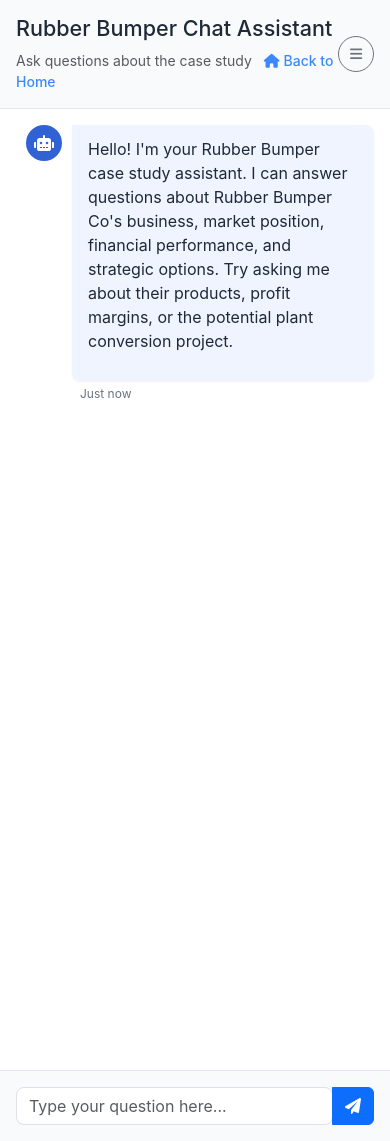
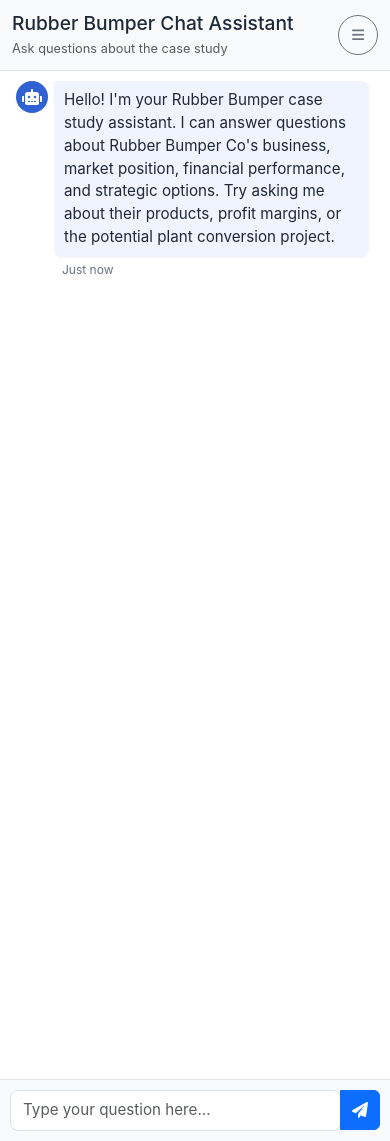
Before and after one commit to mrs1409/rubber-bumper, a Flask app: page /chat in a window 390 px wide. Run offline with Flask 3, Linux system fonts and the light colour scheme.

Commit message:
Describe what you changed

```diff
--- /dev/null
+++ b/static/css/mobile-optimizations.css
@@ -0,0 +1,284 @@
+/* Mobile Optimizations for Rubber Bumper Chatbot
+   Ensures proper responsive behavior across all mobile devices */
+
+/* Global mobile adjustments */
+@media (max-width: 991px) {
+    body {
+        overflow-x: hidden;
+        position: relative;
+        height: 100%;
+    }
+
+    /* Fix for vh-100 issues on mobile browsers */
+    .vh-100 {
+        height: 100%;
+        min-height: 100vh;
+        /* Use custom property as fallback */
+        min-height: calc(var(--vh, 1vh) * 100);
+        /* Use dynamic viewport height if supported */
+        min-height: 100dvh;
+    }
+
+    /* Improve text readability on small screens */
+    p, .small {
+        font-size: 0.95rem;
+        line-height: 1.5;
+    }
+
+    h4 {
+        font-size: 1.4rem;
+    }
+
+    h5 {
+        font-size: 1.1rem;
+    }
+}
+
+/* Specific mobile adjustments */
+@media (max-width: 767px) {
+    /* Sidebar improvements */
+    .sidebar {
+        position: fixed;
+        left: 0;
+        top: 0;
+        width: 85%;
+        max-width: 320px;
+        height: 100%;
+        z-index: 1050;
+        transform: translateX(-100%);
+        transition: transform 0.3s ease-in-out;
+        box-shadow: none;
+    }
+
+    .sidebar.show-sidebar {
+        transform: translateX(0);
+        box-shadow: 0 0 15px rgba(0, 0, 0, 0.2);
+    }
+
+    /* Sidebar toggle button */
+    #sidebar-toggle {
+        width: 40px;
+        height: 40px;
+        padding: 0;
+        display: flex;
+        align-items: center;
+        justify-content: center;
+    }
+
+    /* Chat container improvements */
+    .chat-container {
+        width: 100%;
+        padding-left: 0 !important;
+        padding-right: 0 !important;
+    }
+
+    /* Chat header */
+    .chat-header {
+        padding: 12px !important;
+    }
+
+    .chat-header h4 {
+        font-size: 1.2rem;
+        margin-bottom: 4px;
+    }
+
+    .chat-header p {
+        font-size: 0.8rem;
+    }
+
+    /* Back to home link */
+    .back-to-home {
+        display: none; /* Hide in header on mobile */
+    }
+
+    /* Message improvements */
+    .message-row {
+        margin-bottom: 16px;
+    }
+
+    .message-content {
+        max-width: 80%;
+    }
+
+    .avatar {
+        width: 32px;
+        height: 32px;
+        margin: 0 6px;
+    }
+
+    .message-bubble {
+        padding: 10px 12px;
+    }
+
+    .message-bubble p {
+        margin-bottom: 0;
+    }
+
+    /* Chat input area */
+    .chat-input-container {
+        padding: 10px !important;
+        position: sticky;
+        bottom: 0;
+        background-color: var(--surface-color);
+        z-index: 10;
+    }
+
+    #message-input {
+        font-size: 0.95rem;
+        padding: 8px 12px;
+    }
+
+    /* Suggested questions */
+    .question-item {
+        font-size: 0.85rem;
+        padding: 6px 10px;
+        margin-bottom: 6px;
+        white-space: normal;
+    }
+
+    /* Fix for sidebar content scrolling */
+    .sidebar-content {
+        overflow-y: auto;
+        -webkit-overflow-scrolling: touch;
+        padding-bottom: 20px;
+    }
+
+    /* Overlay for when sidebar is open */
+    .sidebar-overlay {
+        display: none;
+        position: fixed;
+        top: 0;
+        left: 0;
+        right: 0;
+        bottom: 0;
+        background-color: rgba(0, 0, 0, 0.5);
+        z-index: 1040;
+    }
+
+    .sidebar-overlay.active {
+        display: block;
+    }
+}
+
+/* Extra small devices */
+@media (max-width: 575px) {
+    .message-content {
+        max-width: 85%;
+    }
+
+    .message-bubble {
+        padding: 8px 10px;
+    }
+
+    .chat-messages {
+        padding: 10px !important;
+    }
+
+    /* Improve key facts display */
+    .key-facts {
+        padding: 10px !important;
+    }
+
+    .fact-item {
+        margin-bottom: 10px;
+    }
+
+    .fact-item h6 {
+        font-size: 0.85rem;
+    }
+
+    /* Fix for long words breaking layout */
+    .message-bubble p {
+        word-break: break-word;
+        hyphens: auto;
+    }
+}
+
+/* Fix for iOS Safari 100vh issue */
+@supports (-webkit-touch-callout: none) {
+    .vh-100 {
+        height: -webkit-fill-available;
+        min-height: -webkit-fill-available;
+    }
+
+    .sidebar, .chat-container {
+        height: -webkit-fill-available;
+        max-height: -webkit-fill-available;
+    }
+
+    .chat-messages {
+        /* Ensure chat messages don't overflow on iOS */
+        max-height: calc(100% - 120px);
+    }
+
+    /* Fix for iOS input focus issues */
+    .chat-input-container {
+        position: sticky;
+        bottom: 0;
+        z-index: 20;
+    }
+
+    /* Prevent content from being hidden behind the keyboard */
+    @media (max-height: 600px) {
+        .chat-messages {
+            max-height: calc(100% - 100px);
+        }
+    }
+}
+
+/* Fix for landscape mode */
+@media (max-height: 500px) and (orientation: landscape) {
+    .sidebar-header, .chat-header {
+        padding: 8px !important;
+    }
+
+    .sidebar-content {
+        padding-top: 8px !important;
+        padding-bottom: 8px !important;
+    }
+
+    .key-facts-section, .suggested-questions-section, .about-section {
+        margin-bottom: 10px !important;
+    }
+
+    .chat-messages {
+        padding-top: 8px !important;
+        padding-bottom: 8px !important;
+    }
+}
+
+/* Adjustments when mobile keyboard is visible */
+@media (max-width: 767px) {
+    .keyboard-visible .chat-messages {
+        /* Reduce padding to maximize visible content */
+        padding-top: 5px !important;
+        padding-bottom: 5px !important;
+    }
+
+    .keyboard-visible .message-row {
+        /* Reduce spacing between messages */
+        margin-bottom: 10px;
+    }
+
+    .keyboard-visible .chat-header {
+        /* Minimize header when keyboard is visible */
+        padding: 5px !important;
+    }
+
+    .keyboard-visible .chat-header h4 {
+        font-size: 1rem;
+        margin-bottom: 0;
+    }
+
+    .keyboard-visible .chat-header p {
+        display: none; /* Hide subtitle when keyboard is visible */
+    }
+
+    /* Ensure input is always visible above keyboard */
+    .keyboard-visible .chat-input-container {
+        position: sticky;
+        bottom: 0;
+        z-index: 30;
+        padding: 8px !important;
+    }
+}
--- a/static/css/styles.css
+++ b/static/css/styles.css
@@ -308,21 +308,110 @@ body {
 }
 
 /* Responsive adjustments */
+@media (max-width: 991px) {
+    /* Tablet adjustments */
+    .message-content {
+        max-width: 80%;
+    }
+
+    .chat-header h4 {
+        font-size: 1.4rem;
+    }
+
+    .chat-header p {
+        font-size: 0.9rem;
+    }
+
+    .sidebar-content {
+        padding-bottom: 20px;
+    }
+}
+
 @media (max-width: 768px) {
+    /* Mobile adjustments */
     .sidebar {
         position: fixed;
-        z-index: 1000;
-        width: 80%;
+        z-index: 1050;
+        width: 85%;
+        max-width: 320px;
         transform: translateX(-100%);
-        transition: transform 0.3s ease;
+        transition: transform 0.3s ease-in-out;
+        box-shadow: none;
     }
 
-    .sidebar.show {
+    .sidebar.show-sidebar {
         transform: translateX(0);
+        box-shadow: 0 0 15px rgba(0, 0, 0, 0.2);
     }
 
     .message-content {
         max-width: 85%;
+    }
+
+    .message-bubble {
+        padding: 10px 12px;
+    }
+
+    .message-bubble p {
+        margin-bottom: 0;
+    }
+
+    .avatar {
+        width: 32px;
+        height: 32px;
+        margin: 0 6px;
+    }
+
+    /* Improve chat input on mobile */
+    .chat-input-container {
+        position: sticky;
+        bottom: 0;
+        background-color: var(--surface-color);
+        z-index: 10;
+        padding: 10px !important;
+    }
+
+    #message-input {
+        font-size: 16px; /* Prevent iOS zoom on focus */
+    }
+
+    #send-btn {
+        width: 40px;
+        height: 40px;
+        padding: 0;
+        display: flex;
+        align-items: center;
+        justify-content: center;
+    }
+}
+
+@media (max-width: 576px) {
+    /* Small mobile adjustments */
+    .message-content {
+        max-width: 90%;
+    }
+
+    .chat-header {
+        padding: 10px !important;
+    }
+
+    .chat-header h4 {
+        font-size: 1.2rem;
+        margin-bottom: 2px;
+    }
+
+    .chat-header p {
+        font-size: 0.8rem;
+    }
+
+    .chat-messages {
+        padding: 10px !important;
+    }
+
+    /* Fix for long words breaking layout */
+    .message-bubble p {
+        word-break: break-word;
+        hyphens: auto;
     }
 }
 
--- a/static/js/main.js
+++ b/static/js/main.js
@@ -2,6 +2,31 @@ document.addEventListener('DOMContentLoaded', function() {
     console.log('Chat interface loaded');
 
     // Note: Page transitions and navigation are now handled by page-transitions.js
+
+    // Fix for mobile viewport height issues
+    function setMobileViewportHeight() {
+        // First we get the viewport height and multiply it by 1% to get a value for a vh unit
+        let vh = window.innerHeight * 0.01;
+        // Then we set the value in the --vh custom property to the root of the document
+        document.documentElement.style.setProperty('--vh', `${vh}px`);
+
+        // Also update any elements with vh-100 class
+        document.querySelectorAll('.vh-100').forEach(element => {
+            element.style.height = `${window.innerHeight}px`;
+        });
+    }
+
+    // Set the height initially
+    setMobileViewportHeight();
+
+    // Update the height whenever the window resizes
+    window.addEventListener('resize', setMobileViewportHeight);
+
+    // Update on orientation change
+    window.addEventListener('orientationchange', function() {
+        // Small delay to ensure the browser has completed the orientation change
+        setTimeout(setMobileViewportHeight, 100);
+    });
 
     // DOM Elements
     const messageInput = document.getElementById('message-input');
@@ -211,8 +236,34 @@ document.addEventListener('DOMContentLoaded', function() {
         }
     }, 2000);
 
-    // Sidebar toggle functionality
+    // Get sidebar overlay element
+    const sidebarOverlay = document.getElementById('sidebar-overlay');
+
+    // Improved sidebar toggle functionality for both desktop and mobile
     sidebarToggle.addEventListener('click', function() {
+        // Check if we're on mobile
+        const isMobile = window.innerWidth < 768;
+
+        if (isMobile) {
+            // Mobile behavior
+            sidebar.classList.toggle('show-sidebar');
+            sidebarOverlay.classList.toggle('active');
+
+            // Change icon based on sidebar state
+            const icon = this.querySelector('i');
+            if (sidebar.classList.contains('show-sidebar')) {
+                icon.classList.remove('fa-bars');
+                icon.classList.add('fa-times');
+                // Prevent body scrolling when sidebar is open
+                document.body.style.overflow = 'hidden';
+            } else {
+                icon.classList.remove('fa-times');
+                icon.classList.add('fa-bars');
+                // Restore body scrolling when sidebar is closed
+                document.body.style.overflow = '';
+            }
+        } else {
+            // Desktop behavior
             sidebar.classList.toggle('sidebar-collapsed');
             chatContainer.classList.toggle('chat-container-expanded');
 
@@ -228,10 +279,92 @@ document.addEventListener('DOMContentLoaded', function() {
                 icon.classList.remove('fa-chevron-right');
                 icon.classList.add('fa-bars');
             }
+        }
 
         // Trigger window resize event to force layout recalculation
         window.dispatchEvent(new Event('resize'));
     });
+
+    // Close sidebar when clicking on overlay (mobile only)
+    if (sidebarOverlay) {
+        sidebarOverlay.addEventListener('click', function() {
+            sidebar.classList.remove('show-sidebar');
+            sidebarOverlay.classList.remove('active');
+
+            // Change icon back to bars
+            const icon = sidebarToggle.querySelector('i');
+            icon.classList.remove('fa-times');
+            icon.classList.add('fa-bars');
+
+            // Restore body scrolling
+            document.body.style.overflow = '';
+        });
+    }
+
+    // Handle window resize to adjust UI based on screen size
+    window.addEventListener('resize', function() {
+        const isMobile = window.innerWidth < 768;
+
+        if (!isMobile) {
+            // If transitioning from mobile to desktop, clean up mobile-specific classes
+            sidebar.classList.remove('show-sidebar');
+            if (sidebarOverlay) {
+                sidebarOverlay.classList.remove('active');
+            }
+            document.body.style.overflow = '';
+        }
+    });
+
+    // Add swipe gesture support for mobile
+    let touchStartX = 0;
+    let touchEndX = 0;
+
+    // Set up touch event handlers for the chat container
+    document.addEventListener('touchstart', function(e) {
+        touchStartX = e.changedTouches[0].screenX;
+    }, false);
+
+    document.addEventListener('touchend', function(e) {
+        touchEndX = e.changedTouches[0].screenX;
+        handleSwipe();
+    }, false);
+
+    // Handle swipe gestures
+    function handleSwipe() {
+        // Only process swipes on mobile
+        if (window.innerWidth >= 768) return;
+
+        const swipeThreshold = 100; // Minimum distance for a swipe
+        const swipeDistance = touchEndX - touchStartX;
+
+        // Right swipe (to open sidebar)
+        if (swipeDistance > swipeThreshold && !sidebar.classList.contains('show-sidebar')) {
+            sidebar.classList.add('show-sidebar');
+            sidebarOverlay.classList.add('active');
+
+            // Change icon
+            const icon = sidebarToggle.querySelector('i');
+            icon.classList.remove('fa-bars');
+            icon.classList.add('fa-times');
+
+            // Prevent body scrolling
+            document.body.style.overflow = 'hidden';
+        }
+
+        // Left swipe (to close sidebar)
+        if (swipeDistance < -swipeThreshold && sidebar.classList.contains('show-sidebar')) {
+            sidebar.classList.remove('show-sidebar');
+            sidebarOverlay.classList.remove('active');
+
+            // Change icon back
+            const icon = sidebarToggle.querySelector('i');
+            icon.classList.remove('fa-times');
+            icon.classList.add('fa-bars');
+
+            // Restore body scrolling
+            document.body.style.overflow = '';
+        }
+    }
 
     // Auto-resize textarea
     messageInput.addEventListener('input', function() {
@@ -247,6 +380,40 @@ document.addEventListener('DOMContentLoaded', function() {
         } else {
             this.style.overflowY = 'hidden';
         }
+    });
+
+    // Handle mobile keyboard appearance
+    messageInput.addEventListener('focus', function() {
+        // Check if we're on mobile
+        if (window.innerWidth < 768) {
+            // Add a class to the body to adjust layout when keyboard is visible
+            document.body.classList.add('keyboard-visible');
+
+            // Scroll to bottom after a short delay to ensure the input is visible
+            setTimeout(scrollToBottom, 300);
+
+            // Close sidebar if it's open
+            if (sidebar.classList.contains('show-sidebar')) {
+                sidebar.classList.remove('show-sidebar');
+                sidebarOverlay.classList.remove('active');
+
+                // Change icon back to bars
+                const icon = sidebarToggle.querySelector('i');
+                icon.classList.remove('fa-times');
+                icon.classList.add('fa-bars');
+
+                // Restore body scrolling
+                document.body.style.overflow = '';
+            }
+        }
+    });
+
+    messageInput.addEventListener('blur', function() {
+        // Remove the keyboard-visible class when input loses focus
+        document.body.classList.remove('keyboard-visible');
+
+        // Scroll to bottom after keyboard closes
+        setTimeout(scrollToBottom, 300);
     });
 
     // Send message on enter key (without shift)
@@ -522,8 +689,27 @@ document.addEventListener('DOMContentLoaded', function() {
         });
     }
 
-    // Function to scroll chat to bottom
+    // Enhanced function to scroll chat to bottom with better mobile support
     function scrollToBottom() {
+        // Use requestAnimationFrame to ensure the DOM has updated
+        requestAnimationFrame(() => {
+            // For most browsers
+            chatMessages.scrollTop = chatMessages.scrollHeight;
+
+            // For Safari on iOS
+            if (chatMessages.scrollTo) {
+                chatMessages.scrollTo({
+                    top: chatMessages.scrollHeight,
+                    behavior: 'smooth'
+                });
+            }
+
+            // Additional check to ensure scrolling happened
+            setTimeout(() => {
+                if (chatMessages.scrollTop < chatMessages.scrollHeight - chatMessages.clientHeight) {
                     chatMessages.scrollTop = chatMessages.scrollHeight;
                 }
+            }, 100);
         });
+    }
+});
--- a/templates/chat.html
+++ b/templates/chat.html
@@ -16,6 +16,7 @@
     <link rel="stylesheet" href="{{ url_for('static', filename='css/dark-mode.css') }}">
     <link rel="stylesheet" href="{{ url_for('static', filename='css/custom.css') }}">
     <link rel="stylesheet" href="{{ url_for('static', filename='css/animations.css') }}">
+    <link rel="stylesheet" href="{{ url_for('static', filename='css/mobile-optimizations.css') }}">
 </head>
 <body>
     <!-- Preloader -->
@@ -25,6 +26,9 @@
 
     <!-- Page Transition Overlay -->
     <div class="page-transition-overlay"></div>
+
+    <!-- Sidebar Overlay for Mobile -->
+    <div class="sidebar-overlay" id="sidebar-overlay"></div>
 
     <div class="container-fluid p-0">
         <div class="row vh-100 g-0">
@@ -135,8 +139,8 @@
 
                 <div class="chat-input-container p-3">
                     <div class="input-group">
-                        <textarea id="message-input" class="form-control" placeholder="Type your question here..." rows="1"></textarea>
-                        <button class="btn btn-primary" id="send-btn">
+                        <textarea id="message-input" class="form-control" placeholder="Type your question here..." rows="1" autocomplete="off" autocorrect="on" spellcheck="true"></textarea>
+                        <button class="btn btn-primary" id="send-btn" aria-label="Send message">
                             <i class="fas fa-paper-plane"></i>
                         </button>
                     </div>
```
Lines whose indentation alone changed are shown as unchanged.
